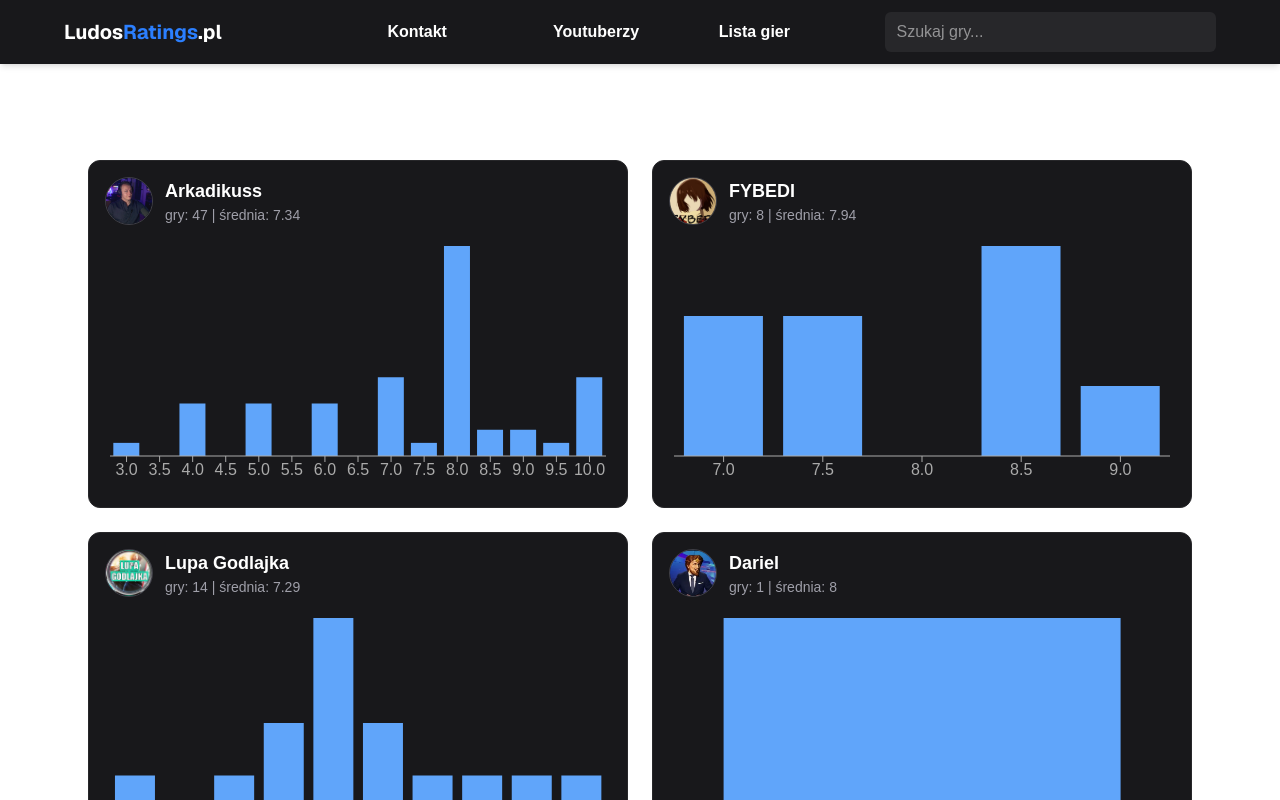
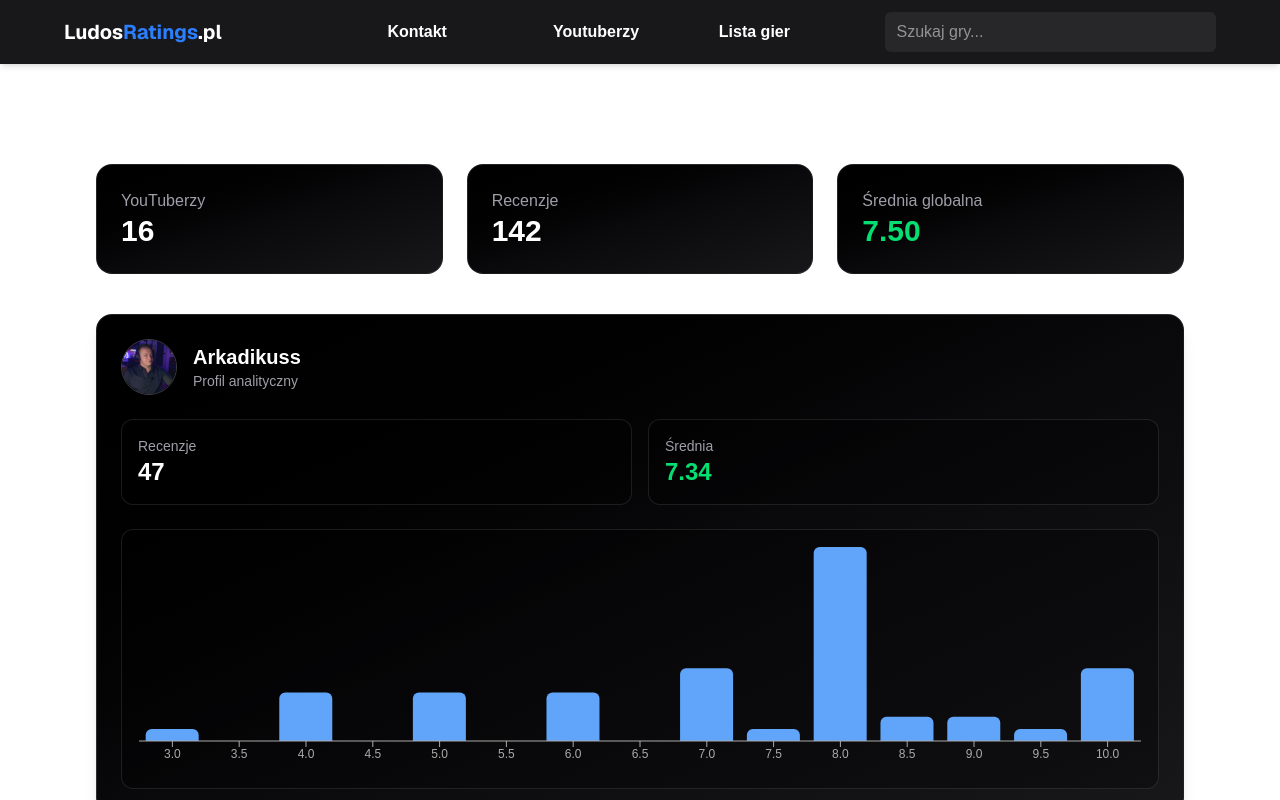
Before and after one commit to kosma007/recenzje, a Next.js app: page /youtuberzy in a window 1280 px wide. Shown: the top 800 px of the page. Built offline with nearby package versions, Linux system fonts and the light colour scheme.

Commit message:
edycja glownej i szata kolorow

```diff
--- /dev/null
+++ b/app/api/statystyki/route.ts
@@ -0,0 +1,16 @@
+export async function GET(req: Request) {
+  const { searchParams } = new URL(req.url);
+  const appid = searchParams.get("appid");
+
+  try {
+    const res = await fetch(
+      `https://api.steampowered.com/ISteamUserStats/GetNumberOfCurrentPlayers/v1/?appid=${appid}`
+    );
+
+    const data = await res.json();
+
+    return Response.json(data);
+  } catch (err) {
+    return Response.json({ error: "Fetch failed" }, { status: 500 });
+  }
+}
--- a/app/components/home/bestgames.tsx
+++ b/app/components/home/bestgames.tsx
@@ -87,7 +87,7 @@ export default function Top3Games() {
         {top3.map((game, index) => (
           <div
             key={game.game}
-            className="bg-zinc-900 border border-zinc-800 rounded-xl overflow-hidden hover:scale-[1.02] transition relative pb-10"
+            className="bg-gradient-to-br from-zinc-950 via-zinc-900 to-black border border-zinc-800 rounded-xl overflow-hidden hover:scale-[1.02] transition relative pb-10"
           >
 
             {/* RANK */}
--- a/app/components/home/mosthated.tsx
+++ b/app/components/home/mosthated.tsx
@@ -79,11 +79,9 @@ export default function RodzicMostHated() {
   return (
     <div className="max-w-6xl mx-auto p-6 text-white mt-10">
 
-      <h2 className="text-2xl font-bold mb-6">
-        💀 Most Hated Game
-      </h2>
 
-      <div className="bg-zinc-900 border border-red-700 rounded-xl overflow-hidden hover:scale-[1.02] transition">
+
+      <div className="bg-gradient-to-br from-zinc-950 via-zinc-900 to-black border border-red-700 rounded-xl overflow-hidden hover:scale-[1.02] transition">
 
         {/* IMAGE */}
         <div className="relative w-full h-56">
--- a/app/components/home/ostatnierecenzje.tsx
+++ b/app/components/home/ostatnierecenzje.tsx
@@ -73,16 +73,14 @@ const imgSrc = verticalCover;
 
   return (
     <div className="max-w-6xl p-6 text-white mt-10">
-      <h2 className="text-2xl font-bold mb-6">
-        🎬 Ostatnie oceny YouTuberów
-      </h2>
+
 
       <div className="grid grid-cols-1 md:grid-cols-3 gap-6">
 
         {latestReviews.map((rev, i) => (
           <div
             key={i}
-            className="bg-zinc-900 border border-zinc-800 rounded-xl p-4 hover:scale-[1.02] transition"
+            className="bg-gradient-to-br from-zinc-950 via-zinc-900 to-black border border-zinc-800 rounded-xl p-4 hover:scale-[1.02] transition"
           >
 
             {/* GAME */}
--- a/app/components/home/rodzic.tsx
+++ b/app/components/home/rodzic.tsx
@@ -143,7 +143,7 @@ export default function Rodzic() {
           return (
             <div
               key={game.game}
-              className="bg-zinc-900 border border-zinc-800 rounded-xl overflow-hidden hover:scale-[1.02] transition relative pb-10"
+              className="bg-gradient-to-br from-zinc-950 via-zinc-900 to-black border border-zinc-800 rounded-xl overflow-hidden hover:scale-[1.02] transition relative pb-10"
             >
 
               {/* IMAGE */}
--- /dev/null
+++ b/app/components/home/wykresy.tsx
@@ -0,0 +1,100 @@
+"use client";
+
+import reviewsData from "@/data/reviews.json";
+import {
+  PieChart,
+  Pie,
+  Cell,
+  Tooltip,
+  ResponsiveContainer,
+} from "recharts";
+
+export default function StatystykiRodzic() {
+  const games = reviewsData;
+
+  const gameCount = games.length;
+
+  const allReviews = games.flatMap((g) => g.reviews);
+  const reviewCount = allReviews.length;
+
+  const totalScore = allReviews.reduce((sum, r) => sum + r.score, 0);
+  const avgScore = reviewCount ? (totalScore / reviewCount).toFixed(2) : "0";
+
+  const chartData = [
+    {
+      name: "Pozytywne",
+      value: allReviews.filter((r) => r.score >= 8).length,
+    },
+    {
+      name: "Neutralne",
+      value: allReviews.filter((r) => r.score >= 5 && r.score < 8).length,
+    },
+    {
+      name: "Negatywne",
+      value: allReviews.filter((r) => r.score < 5).length,
+    },
+  ];
+
+  const COLORS = ["#22c55e", "#facc15", "#ef4444"];
+
+  return (
+    <div className="  text-white p-8">
+
+
+
+      {/* KAFELKI */}
+      <div className="grid grid-cols-1 md:grid-cols-3 gap-6 mb-10 ">
+
+        <div className="bg-white/5 border border-white/10 rounded-2xl p-6 shadow-lg backdrop-blur-xl bg-gradient-to-br from-zinc-950 via-zinc-900 to-black">
+          <p className="text-gray-400">Gry</p>
+          <p className="text-3xl font-bold">{gameCount}</p>
+        </div>
+
+        <div className="bg-white/5 border border-white/10 rounded-2xl p-6 shadow-lg backdrop-blur-xl bg-gradient-to-br from-zinc-950 via-zinc-900 to-black">
+          <p className="text-gray-400">Recenzje</p>
+          <p className="text-3xl font-bold">{reviewCount}</p>
+        </div>
+
+        <div className="bg-white/5 border border-white/10 rounded-2xl p-6 shadow-lg backdrop-blur-xl bg-gradient-to-br from-zinc-950 via-zinc-900 to-black">
+          <p className="text-gray-400">Średnia ocena</p>
+          <p className="text-3xl font-bold text-green-400">{avgScore}</p>
+        </div>
+
+      </div>
+
+      {/* WYKRES */}
+      <div className="bg-white/5 border border-white/10 rounded-2xl p-6 shadow-lg backdrop-blur-xl bg-gradient-to-br from-zinc-950 via-zinc-900 to-black">
+        <h2 className="text-xl font-semibold mb-4">
+         Rozkład ocen
+        </h2>
+
+        <div className="h-80">
+          <ResponsiveContainer width="100%" height="100%">
+            <PieChart>
+              <Pie
+                data={chartData}
+                dataKey="value"
+                nameKey="name"
+                outerRadius={120}
+                label
+              >
+                {chartData.map((_, i) => (
+                  <Cell key={i} fill={COLORS[i]} />
+                ))}
+              </Pie>
+
+              <Tooltip
+                contentStyle={{
+                  backgroundColor: "#111",
+                  border: "1px solid #333",
+                  borderRadius: "12px",
+                }}
+              />
+            </PieChart>
+          </ResponsiveContainer>
+        </div>
+      </div>
+
+    </div>
+  );
+}
--- a/app/components/listing/rodzic.tsx
+++ b/app/components/listing/rodzic.tsx
@@ -179,7 +179,7 @@ const getPages = () => {
     <div className="max-w-6xl mx-auto p-6 text-white">
 
       {/* TAGI */}
-      <div className="bg-zinc-900 border border-zinc-800 p-4 rounded-xl mb-6">
+      <div className="bg-gradient-to-br from-zinc-950 via-zinc-900 to-black border border-zinc-800 p-4 rounded-xl mb-6">
         <h2 className="text-lg font-bold mb-3">Tagi:</h2>
 
         <div className="flex flex-wrap gap-2 ">
@@ -224,7 +224,7 @@ const getPages = () => {
 
           return (
             <Link key={game.game} href={`/recenzja/${game.game}`}>
-             <div className="h-full flex flex-col bg-zinc-900 border border-zinc-800 rounded-xl overflow-hidden hover:scale-[1.02] transition">
+             <div className="h-full flex flex-col bg-gradient-to-br from-zinc-950 via-zinc-900 to-black border border-zinc-800 rounded-xl overflow-hidden hover:scale-[1.02] transition">
 
                <div className="relative w-full h-40">
 
--- a/app/components/recenzja/rodzic.tsx
+++ b/app/components/recenzja/rodzic.tsx
@@ -82,9 +82,10 @@ const videoRef = useRef<HTMLVideoElement | null>(null);
 const [screenshots, setScreenshots] = useState<string[]>([]);
 const [header_image, setHeader_image] = useState<string[]>([]);
 const [name, setName] = useState<string[]>([]);
+const [release_date, setRelease_date] = useState<string[]>([]);
 const [firstMovie, setFirstMovie] = useState<any>(null);
      const verticalCover = `https://steamcdn-a.akamaihd.net/steam/apps/${game.steamAppId}/library_600x900_2x.jpg`;
-
+     const [players, setPlayers] = useState<number | null>(null);
   useEffect(() => {
     fetch(`/api/steam-price?appid=${game.steamAppId}`)
       .then(res => res.json())
@@ -98,7 +99,17 @@ const [firstMovie, setFirstMovie] = useState<any>(null);
    setScreenshots(data.screenshots || []);
    setHeader_image(data.header_image || []);
    setName(data.name || []);
+    setRelease_date(data.release_date || []);
 setFirstMovie(data?.movies?.[0] || null);
+
+
+   // 🔹 gracze online
+      fetch(`/api/statystyki?appid=${game.steamAppId}`)
+        .then(r => r.json())
+        .then(dataPlayers => {
+          setPlayers(dataPlayers?.response?.player_count ?? 0);
+        });
+
       });
   }, []);
 
@@ -161,7 +172,7 @@ const videoUrl =
           className="object-cover w-3/4 h-full px- rounded-lg"
         />
         </div>
-        <div className="w-full lg:w-2/4 relative h-full flex items-start justify-start ">
+        <div className="w-full lg:w-2/4 relative h-full flex items-start justify-center lg:justify-start ">
         <div className="text-left max-lg:text-center max-lg:mt-5">
             <h1 className="text-4xl font-bold mb-2">
         {name || game.gamename}
@@ -230,15 +241,14 @@ const videoUrl =
     </div>
 
 <div className="lg:flex max-lg:text-center w-full">
-      <div className="mt-5 lg:w-1/4">
-        Cena z Steama: <span className="font-bold">{price}</span>
-
+      <div className="mt-5 lg:w-1/3 flex items-center justify-center ">
+        Cena z Steama: <span className="font-bold ml-1"> {price}</span>
       </div>
-       <div className="mt-5 lg:w-2/4">
-
+       <div className="mt-5 lg:w-1/3 flex items-center justify-center">
+        Aktaulnie {players} graczy online Steam
       </div>
-       <div className="mt-5 lg:w-1/4">
-      {}
+       <div className="mt-5 lg:w-1/3 flex items-center justify-center">
+        Data premiery: <span className="font-bold ml-1">{release_date}</span>
       </div>
 </div>
 
--- a/app/components/youtuberzy/rodzic.tsx
+++ b/app/components/youtuberzy/rodzic.tsx
@@ -5,7 +5,6 @@ import {
   BarChart,
   Bar,
   XAxis,
-  YAxis,
   Tooltip,
   ResponsiveContainer,
 } from "recharts";
@@ -23,10 +22,11 @@ type Game = {
 export default function YoutubersPage() {
   const games = reviewsData as Game[];
 
+  const allReviews = games.flatMap((g) => g.reviews);
+
   const map: Record<string, { scores: number[]; avatar?: string }> = {};
 
-  games.forEach((game) => {
-    game.reviews.forEach((r) => {
+  allReviews.forEach((r) => {
     if (!map[r.youtuber]) {
       map[r.youtuber] = {
         scores: [],
@@ -40,23 +40,23 @@ export default function YoutubersPage() {
       map[r.youtuber].avatar = r.image;
     }
   });
-  });
 
   const youtubers = Object.entries(map).map(([name, data]) => {
     const scores = data.scores;
 
-    const count = scores.length; // 🔥 zawsze INT
+    const count = scores.length;
+
     const avg =
       count > 0
         ? scores.reduce((a, b) => a + b, 0) / count
         : 0;
 
-    // 🔥 wizualne koszyki co 0.5 (bez psucia count)
     const distributionMap: Record<number, number> = {};
 
     scores.forEach((s) => {
       const rounded = Math.round(s * 2) / 2;
-      distributionMap[rounded] = (distributionMap[rounded] || 0) + 1;
+      distributionMap[rounded] =
+        (distributionMap[rounded] || 0) + 1;
     });
 
     const min = Math.min(...scores);
@@ -82,57 +82,126 @@ export default function YoutubersPage() {
   });
 
   return (
-    <div className="min-h-screen max-w-6xl  text-white p-6 space-y-10">
-      <h1 className="text-2xl font-bold">
-       YouTuberzy – profile analityczne
+    <div className="min-h-screen  text-white p-8">
+
+      <h1 className="text-3xl font-bold mb-8">
+        YouTuber Analytics Dashboard
       </h1>
 
-      <div className="grid grid-cols-1 lg:grid-cols-2 gap-6">
+      {/* 🟦 GLOBALNE KARTY */}
+      <div className="grid grid-cols-1 md:grid-cols-3 gap-6 mb-10">
+
+        <div className="bg-white/5 border border-white/10 rounded-2xl p-6 backdrop-blur-xl bg-gradient-to-br from-black via-zinc-950 to-zinc-900">
+          <p className="text-zinc-400">YouTuberzy</p>
+          <p className="text-3xl font-bold">{youtubers.length}</p>
+        </div>
+
+        <div className="bg-white/5 border border-white/10 rounded-2xl p-6 backdrop-blur-xl bg-gradient-to-br from-black via-zinc-950 to-zinc-900">
+          <p className="text-zinc-400">Recenzje</p>
+          <p className="text-3xl font-bold">{allReviews.length}</p>
+        </div>
+
+        <div className="bg-white/5 border border-white/10 rounded-2xl p-6 backdrop-blur-xl bg-gradient-to-br from-black via-zinc-950 to-zinc-900">
+          <p className="text-zinc-400">Średnia globalna</p>
+          <p className="text-3xl font-bold text-green-400">
+            {(
+              allReviews.reduce((a, b) => a + b.score, 0) /
+              allReviews.length
+            ).toFixed(2)}
+          </p>
+        </div>
+
+      </div>
+
+      {/* 📦 KARTY YOUTUBERÓW */}
+      <div className="space-y-8">
+
         {youtubers.map((u) => (
           <div
             key={u.name}
-            className="bg-zinc-900 border border-zinc-800 rounded-xl p-4"
+            className="
+              bg-white/5
+              border border-white/10
+              rounded-2xl
+              p-6
+              backdrop-blur-xl
+              shadow-lg
+              bg-gradient-to-br from-black via-zinc-950 to-zinc-900
+            "
           >
+
             {/* HEADER */}
-            <div className="flex items-center gap-3 mb-4">
+            <div className="flex items-center gap-4 mb-6 ">
+
               {u.avatar ? (
                 <img
                   src={u.avatar}
-                  alt={u.name}
-                  className="w-12 h-12 rounded-full object-cover border border-zinc-700"
+                  className="w-14 h-14 rounded-full object-cover border border-zinc-700"
                 />
               ) : (
-                <div className="w-12 h-12 rounded-full bg-zinc-700" />
+                <div className="w-14 h-14 rounded-full bg-zinc-700" />
               )}
 
               <div>
-                <h2 className="text-lg font-bold">{u.name}</h2>
+                <h2 className="text-xl font-bold">{u.name}</h2>
                 <p className="text-sm text-zinc-400">
-                  gry: {u.count} | średnia: {u.avg}
+                  Profil analityczny
                 </p>
               </div>
+
             </div>
 
-            {/* WYKRES */}
-            <div className="h-[250px]">
+            {/* 🟦 MINI KARTY STATYSTYK */}
+            <div className="grid grid-cols-2 gap-4 mb-6 ">
+
+              <div className="bg-black/30 border border-white/10 rounded-xl p-4">
+                <p className="text-zinc-400 text-sm">Recenzje</p>
+                <p className="text-2xl font-bold">{u.count}</p>
+              </div>
+
+              <div className="bg-black/30 border border-white/10 rounded-xl p-4">
+                <p className="text-zinc-400 text-sm">Średnia</p>
+                <p className="text-2xl font-bold text-green-400">
+                  {u.avg}
+                </p>
+              </div>
+
+            </div>
+
+            {/* 📊 WYKRES */}
+            <div className="h-[260px] bg-black/30 border border-white/10 rounded-xl p-3">
               <ResponsiveContainer width="100%" height="100%">
                 <BarChart data={u.distribution}>
-                  <XAxis dataKey="score" stroke="#aaa" />
+
+                  <XAxis
+                    dataKey="score"
+                    stroke="#aaa"
+                    tick={{ fill: "#aaa", fontSize: 12 }}
+                  />
 
                   <Tooltip
                     contentStyle={{
                       backgroundColor: "#111",
                       border: "1px solid #333",
-                      color: "#fff",
+                      borderRadius: "10px",
                     }}
                   />
-                  <Bar dataKey="count" fill="#60a5fa" />
+
+                  <Bar
+                    dataKey="count"
+                    fill="#60a5fa"
+                    radius={[6, 6, 0, 0]}
+                  />
+
                 </BarChart>
               </ResponsiveContainer>
             </div>
+
           </div>
         ))}
+
       </div>
+
     </div>
   );
 }
--- a/app/kontakt/page.tsx
+++ b/app/kontakt/page.tsx
@@ -53,7 +53,7 @@ export default function KontaktPage() {
           placeholder="Twoje imię"
           value={form.name}
           onChange={handleChange}
-          className="w-full p-3 bg-zinc-900 border border-zinc-700 rounded-lg outline-none"
+          className="w-full p-3 bg-gradient-to-br from-zinc-950 via-zinc-900 to-black border border-zinc-700 rounded-lg outline-none"
           required
         />
 
@@ -63,7 +63,7 @@ export default function KontaktPage() {
           placeholder="Twój email"
           value={form.email}
           onChange={handleChange}
-          className="w-full p-3 bg-zinc-900 border border-zinc-700 rounded-lg outline-none"
+          className="w-full p-3 bg-gradient-to-br from-zinc-950 via-zinc-900 to-black border border-zinc-700 rounded-lg outline-none"
           required
         />
 
@@ -73,7 +73,7 @@ export default function KontaktPage() {
           value={form.message}
           onChange={handleChange}
           rows={5}
-          className="w-full p-3 bg-zinc-900 border border-zinc-700 rounded-lg outline-none resize-none"
+          className="w-full p-3 bg-gradient-to-br from-zinc-950 via-zinc-900 to-black border border-zinc-700 rounded-lg outline-none resize-none"
           required
         />
 
--- a/app/page.tsx
+++ b/app/page.tsx
@@ -4,6 +4,7 @@ import RodzicOstatnieRecenzje from "./components/home/ostatnierecenzje";
 import MostHated from "./components/home/mosthated";
 import BestGames from "./components/home/bestgames";
 import Info from "./components/home/info";
+import Wykresy from "./components/home/wykresy";
 
 export default function Page() {
   return (
@@ -17,9 +18,13 @@ export default function Page() {
 
       <RodzicOstatnieRecenzje />
 
+      <Wykresy />
+
+          <BestGames />
+
       <MostHated />
 
-      <BestGames />
+
 
     </div>
   );
```
Lines whose indentation alone changed are shown as unchanged.
